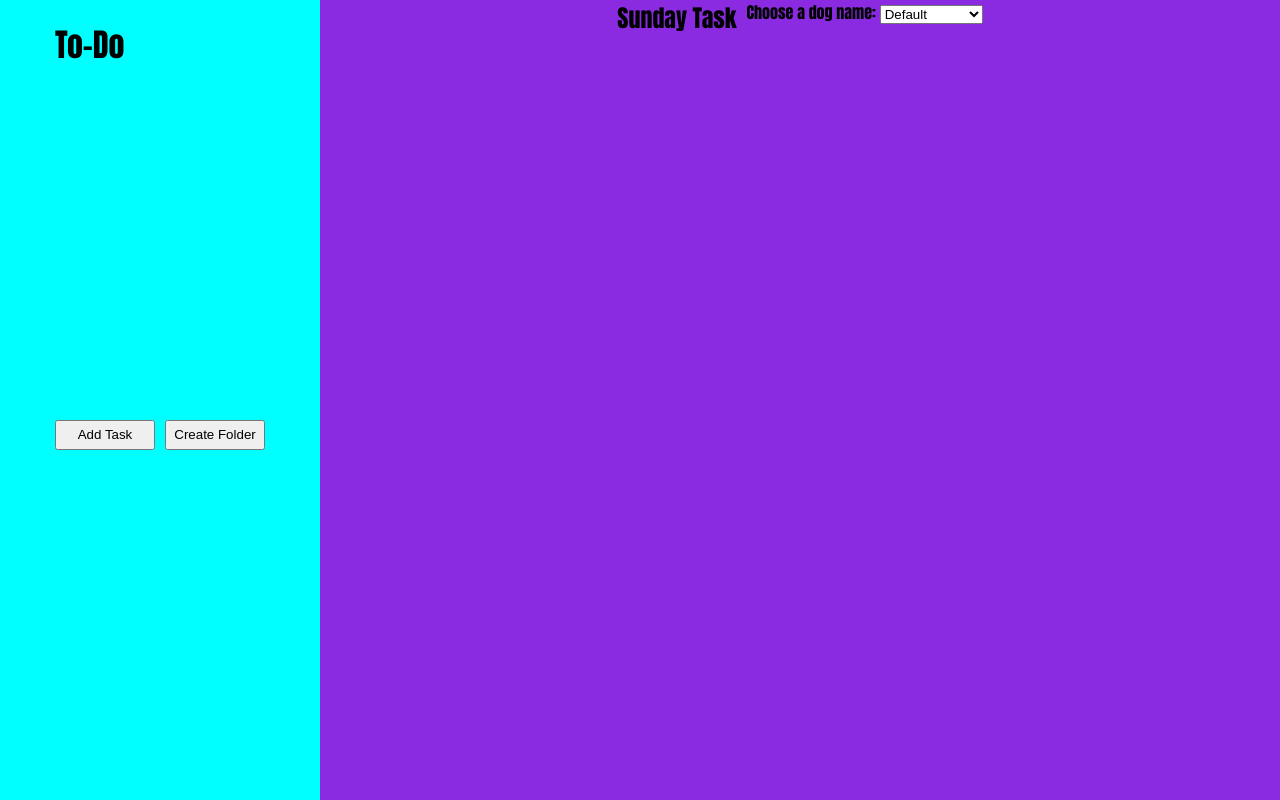
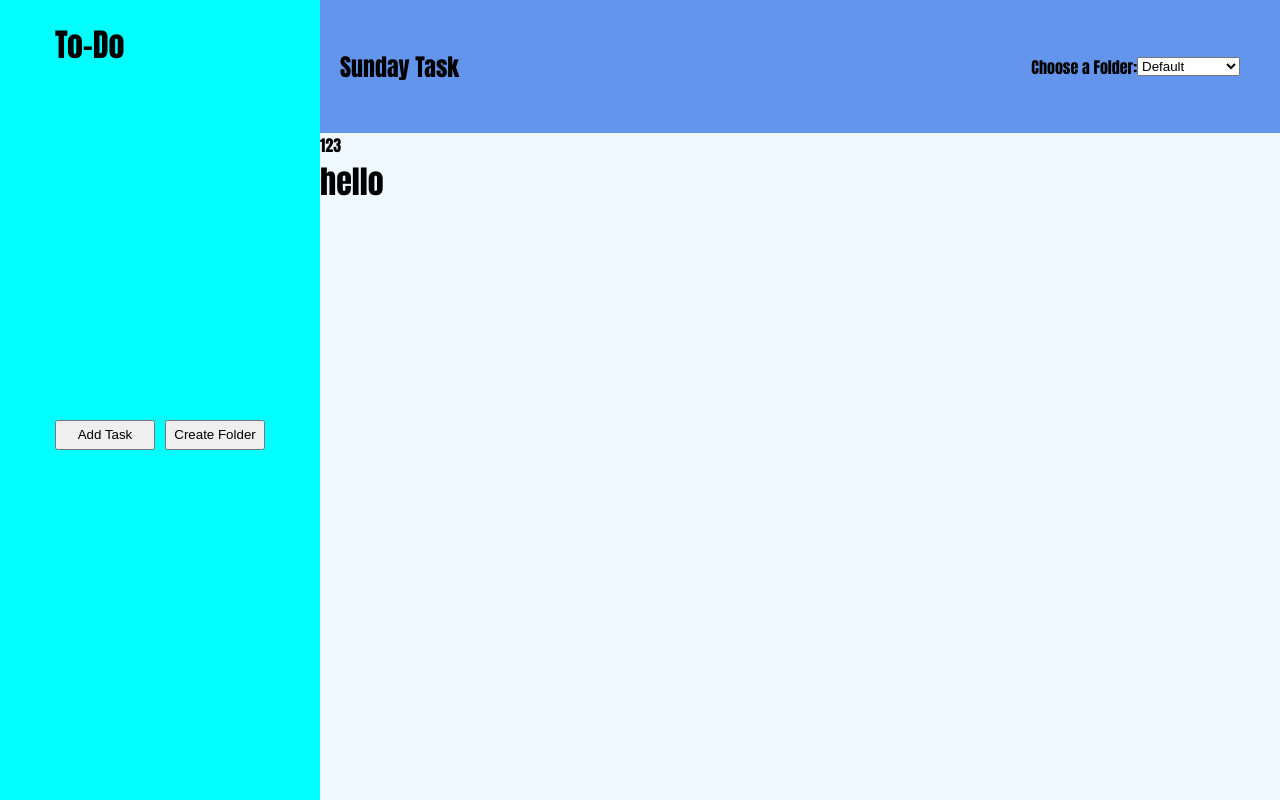
Before and after one commit to Imi-Nkateko/todo-list, a website built with webpack: page src/template.html in a window 1280 px wide. Both pictures are taken after a click on the button "Add Task". Built offline with nearby package versions, Linux system fonts and the light colour scheme.

Commit message:
create a demo dropdown menu

```diff
--- a/src/index.js
+++ b/src/index.js
@@ -1,2 +1,22 @@
 import "./style.css";
-import { greeting } from "./greeting.js";
+
+
+
+
+    const taskBtn = document.querySelector("#addTask");
+
+    taskBtn.addEventListener("click", () => {
+        todoForm();
+    })
+
+
+function todoForm() {
+    const formContainer = document.querySelector(".todo-container");
+    const formdiv = document.createElement("div");
+    formdiv.classList.add("form-div");
+    formdiv.innerHTML = `
+        <form>
+        <h1>hello</h1>
+        </form>`;
+    formContainer.appendChild(formdiv)
+}
--- a/src/style.css
+++ b/src/style.css
@@ -34,4 +34,19 @@ nav > button {
 
 .task-container {
     background-color: blueviolet;
+    display: grid;
+    grid-template-rows: 1fr 5fr;
 }
+
+.folder-container {
+    background-color: cornflowerblue;
+    display: flex;
+    justify-content: space-between;
+    align-items: center;
+    padding-inline: 20px;
+}
+
+.todo-container {
+    background-color: aliceblue;
+    width: 100%;
+}
--- a/src/template.html
+++ b/src/template.html
@@ -10,7 +10,7 @@
       <div class="left-container">
         <h1>To-Do</h1>
         <nav>
-          <button>Add Task</button>
+          <button id="addTask">Add Task</button>
           <button>Create Folder</button>
         </nav>
       </div>
@@ -18,7 +18,7 @@
         <nav class="folder-container">
           <h2>Sunday Task</h2>
           <div class="folder-container">
-            <label for="dog-names">Choose a dog name:</label>
+            <label for="dog-names">Choose a Folder:</label>
             <select name="folder-names" id="folder-names">     <option value="default">Default</option>
                 <option value="dave">Dave</option>
                 <option value="pumpernickel">Pumpernickel</option>
@@ -26,7 +26,7 @@
             </select>
           </div>
         </nav>
-
+       <div class="todo-container">123</div>
       </div>
     </main>
   </body>
```
Also changed, not shown: src/greeting.js (line endings or trailing spaces).
